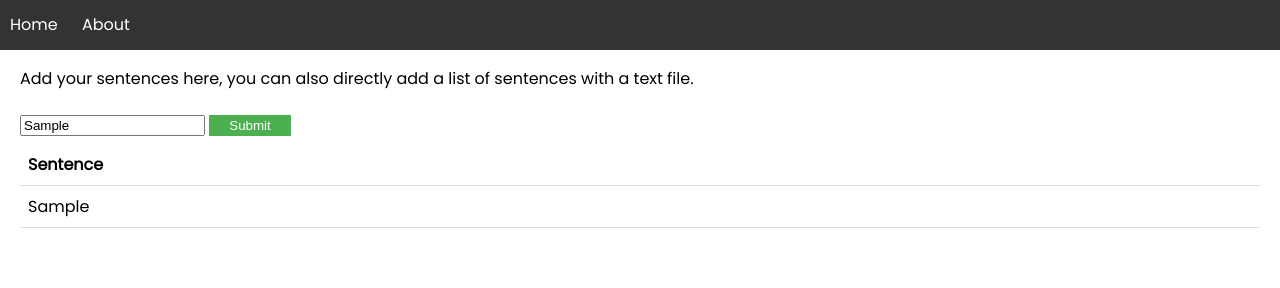
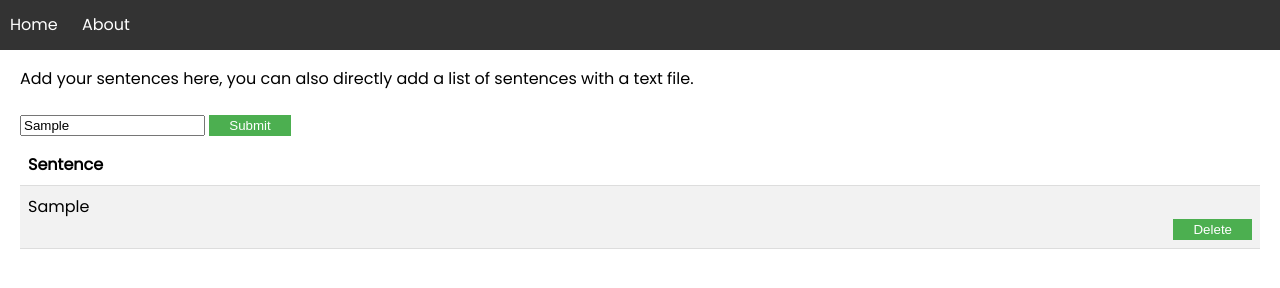
Before and after one commit to BaptisteP31/random_sentence_picker, a website built with webpack: page src/index.html in a window 1280 px wide. Both pictures are taken after typing "Sample" into the empty fields and a click on the input "Submit". Built offline with nearby package versions, Linux system fonts and the light colour scheme.

Commit message:
Adds sentence delete button

```diff
--- a/src/modules/App.js
+++ b/src/modules/App.js
@@ -20,7 +20,18 @@ export default class App {
         this.sentenceList.push(sentence);
         let sentenceRow = document.createElement('tr');
         let sentenceData = document.createElement('td');
-        sentenceData.innerText = sentence;
+        let sentenceText = document.createElement('p');
+        let deleteButton = document.createElement('button');
+
+        deleteButton.addEventListener('click', () => {
+            sentenceRow.remove();
+            this.sentenceList.splice(this.sentenceList.indexOf(sentence), 1);
+        });
+
+        sentenceText.innerText = sentence;
+        deleteButton.innerText = 'Delete';
+        sentenceData.appendChild(sentenceText);
+        sentenceData.appendChild(deleteButton);
         sentenceRow.appendChild(sentenceData);
         this.sentenceTable.appendChild(sentenceRow);
     }
--- a/src/stylesheets/table.css
+++ b/src/stylesheets/table.css
@@ -3,10 +3,37 @@ table {
     width: 100%;
     text-align: left;
     margin: 0 auto;
+    overflow: hidden;
 }
 
 th, td {
     padding: 8px;
     text-align: left;
     border-bottom: 1px solid #ddd;
+    max-width: 10px;
 }
+
+td:hover {
+    background-color: #f5f5f5;
+}
+
+td button {
+    background-color: #4CAF50;
+    color: white;
+    padding: 3px 20px;
+    border: none;
+    cursor: pointer;
+    float: right;
+}
+
+tr:nth-child(even) {
+    background-color: #f2f2f2;
+}
+
+td p {
+    width: 100%;
+    /* auto wrap */
+    word-wrap: break-word;
+    margin-top: 0;
+    margin-bottom: 0;
+}
```
